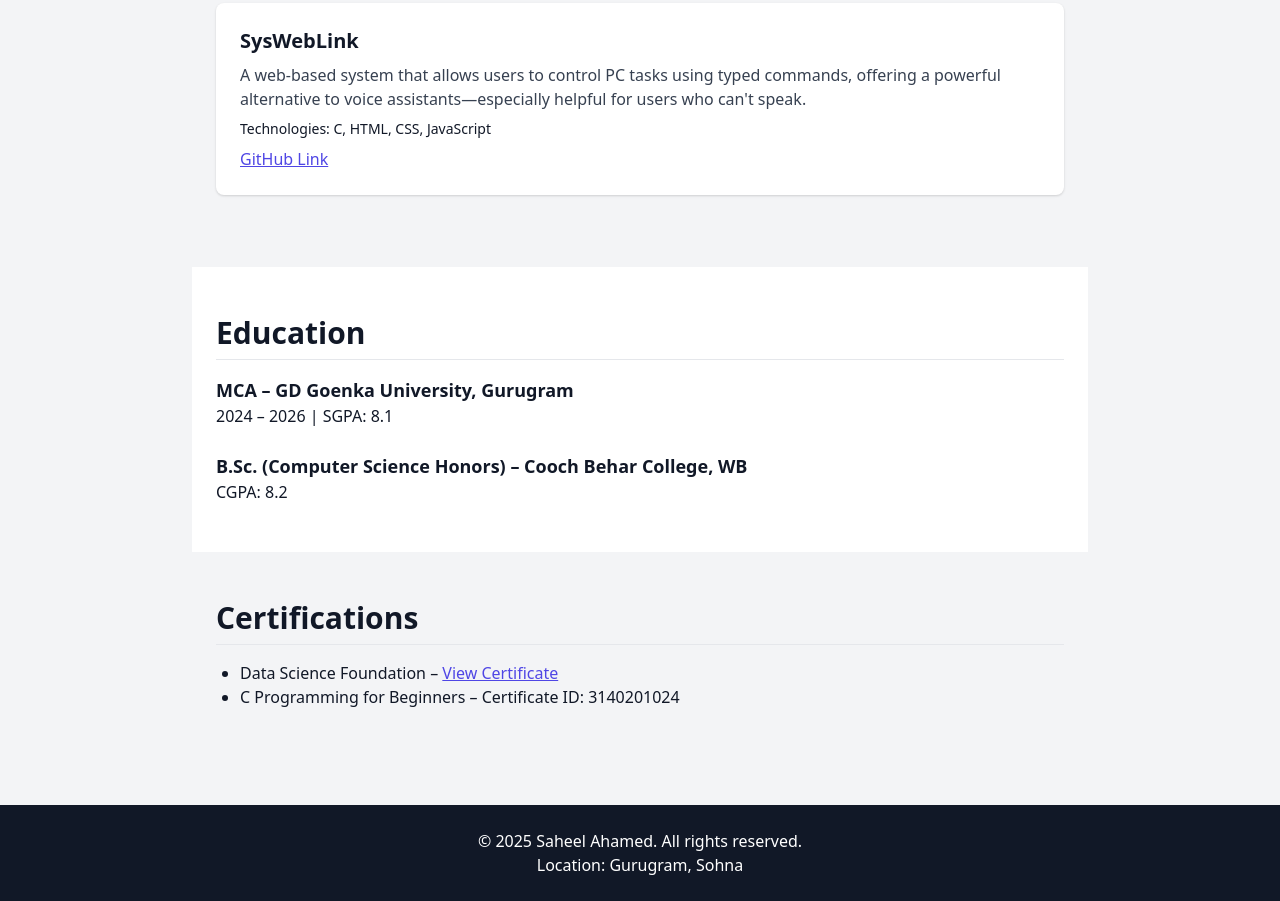
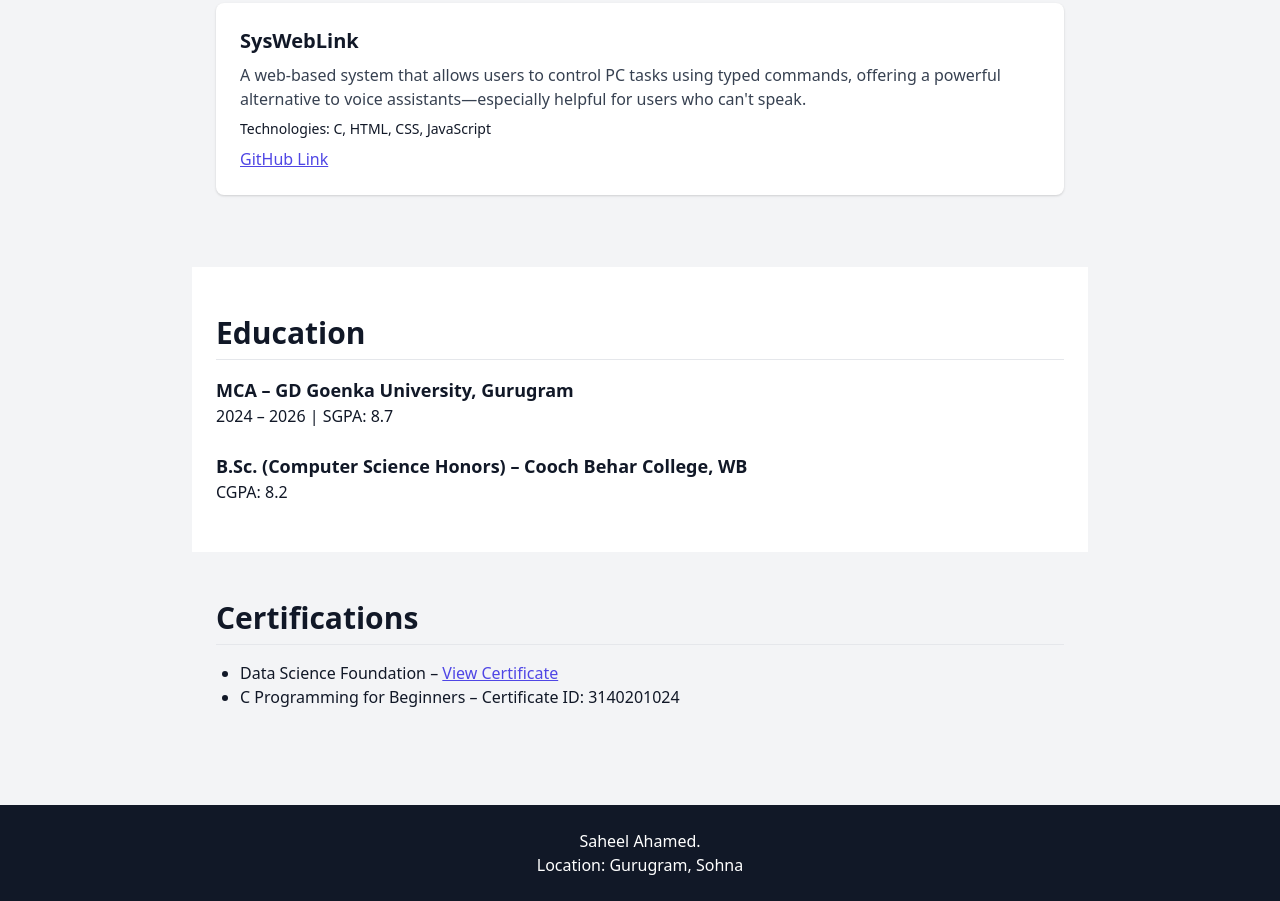
Before and after one commit to saheel-150/portfolio, a plain HTML site: page index.html in a window 1280 px wide. Shown: the part 1069-1970 px from the top of the page. Drawn offline with nearby package versions, Linux system fonts and the light colour scheme.

Commit message:
Update index.html

```diff
--- a/index.html
+++ b/index.html
@@ -73,7 +73,7 @@
     <h2 class="text-3xl font-semibold mb-4 border-b pb-2">Education</h2>
     <div class="mb-6">
       <h3 class="text-lg font-bold">MCA – GD Goenka University, Gurugram</h3>
-      <p>2024 – 2026 | SGPA: 8.1</p>
+      <p>2024 – 2026 | SGPA: 8.7</p>
     </div>
     <div>
       <h3 class="text-lg font-bold">B.Sc. (Computer Science Honors) – Cooch Behar College, WB</h3>
@@ -93,7 +93,7 @@
   <!-- Footer / Contact -->
   <footer class="bg-gray-900 text-white py-6 mt-12">
     <div class="text-center">
-      <p>&copy; 2025 Saheel Ahamed. All rights reserved.</p>
+      <p> Saheel Ahamed.</p>
       <p>Location: Gurugram, Sohna</p>
     </div>
   </footer>
```
